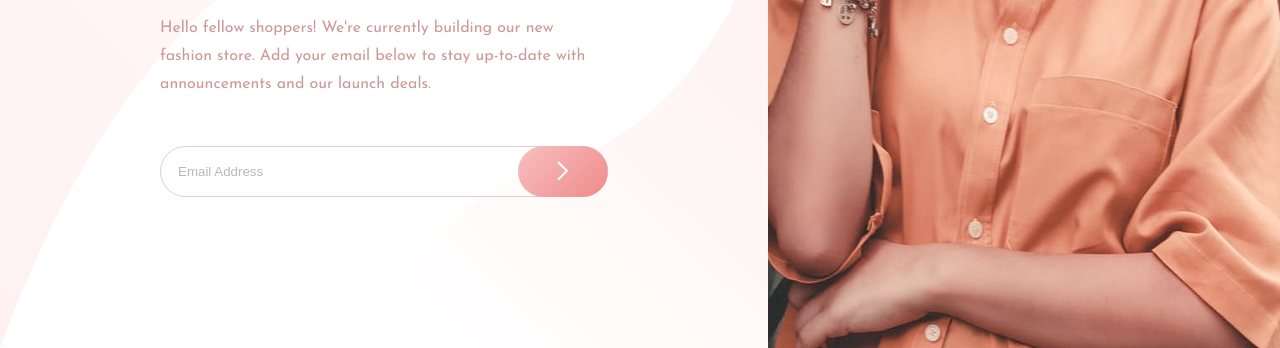
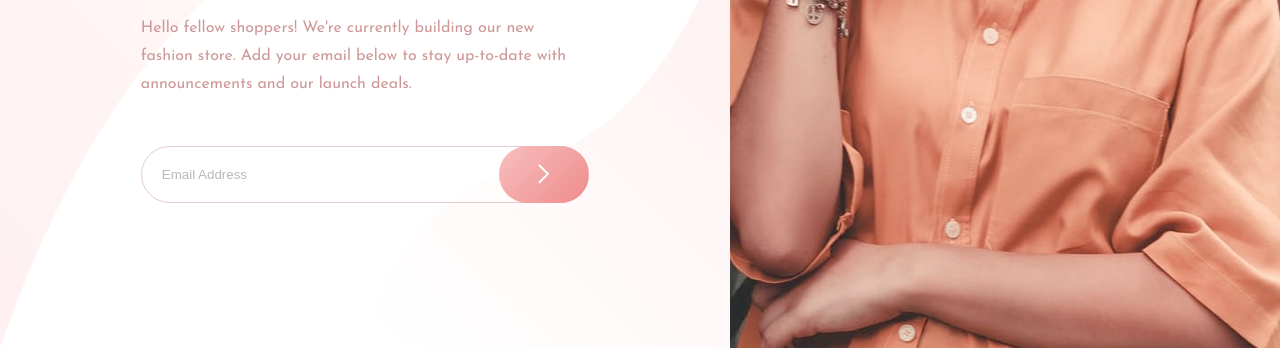
Before and after one commit to Smallz97/base-apparel, a website with bundled scripts: page index.html in a window 1280 px wide. Shown: the part 452-800 px from the top of the page. Built offline with nearby package versions, Linux system fonts and the light colour scheme.

Commit message:
updated with minor changes

```diff
--- a/style.css
+++ b/style.css
@@ -53,7 +53,7 @@ body {
 /* styling the hero-section's textbox */
 #textbox {
   display: flex;
-  flex-basis: 60%;
+  flex-basis: 57%;
   position: relative;
 }
 
@@ -128,7 +128,7 @@ body {
 .email-input {
   width: 100%;
   opacity: 0.5;
-  padding: 17px;
+  padding: 20px;
   border-radius: 2rem;
   border: 1.5px solid var(--dark-brown);
 }
@@ -149,7 +149,7 @@ body {
 /* styling the hero's page background image-box */
 #imagebox {
   display: flex;
-  flex-basis: 40%;
+  flex-basis: 43%;
   position: relative;
 }
 
```
